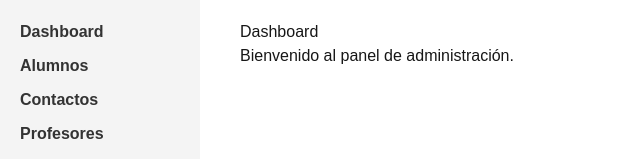
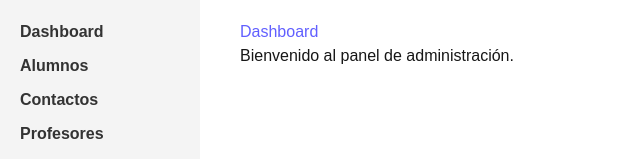
Before and after one commit to jhonalex00/academia_fyl, a Next.js app: page /pages/dashboard in a window 1280 px wide. Shown: the top 159 px of the page, without its empty margins (0-640 px from the left). Built offline with nearby package versions, Linux system fonts and the light colour scheme.

Commit message:
style: Agregar clase de estilo 'text-indigo-500' al título del Dashboard

```diff
--- a/src/app/pages/dashboard/page.js
+++ b/src/app/pages/dashboard/page.js
@@ -3,7 +3,7 @@ import React from 'react';
 const DashboardPage = () => {
   return (
     <div>
-      <h1>Dashboard</h1>
+      <h1 className='text-indigo-500'>Dashboard</h1>
       <p>Bienvenido al panel de administración.</p>
     </div>
   );
```
